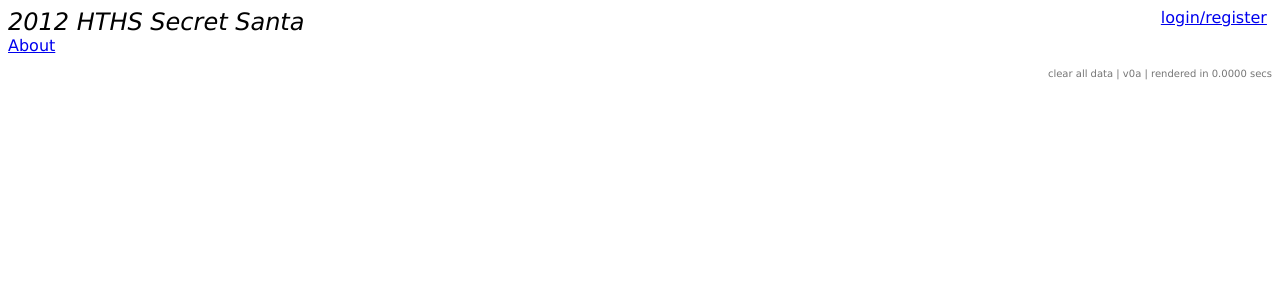
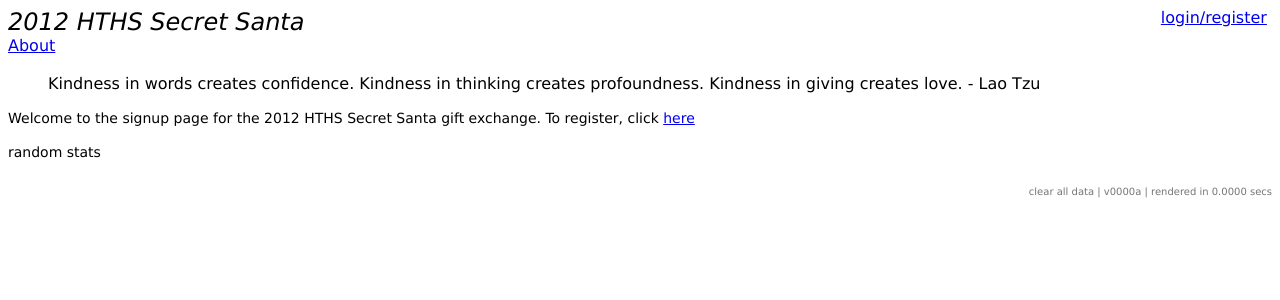
Before and after one commit to zacharyliu/HTHS-Secret-Santa, a CodeIgniter app: page / in a window 1280 px wide. Shown: the top 300 px of the page. Run offline with CodeIgniter, Linux system fonts and the light colour scheme.

Commit message:
fixed footer changed render_helper to allow for direct inclusion of view started home view

```diff
--- a/application/controllers/login.php
+++ b/application/controllers/login.php
@@ -1,5 +1,3 @@
-// Zach's script
-
 <?php if (!defined('BASEPATH')) {exit('No direct script access allowed');}
 
 class Login extends CI_Controller {
--- a/application/controllers/secretsanta.php
+++ b/application/controllers/secretsanta.php
@@ -21,7 +21,7 @@ class Secretsanta extends CI_Controller {
 	 */
 	public function index()
 	{
-		render('');
+		render('home');
 	}
 }
 
--- a/application/helpers/render_helper.php
+++ b/application/helpers/render_helper.php
@@ -1,13 +1,13 @@
 <?php
 
-function render($content, $title = '') {
+function render($view, $data = array(), $title = '') {
     $CI = &get_instance();
 
     $CI->load->view('header', array('title' => $title));
-    $CI->load->view('index', array('content' => $content));
+    $CI->load->view($view, $data);
 
-    $version = 0;
+    file_exists('version.php') && include 'version.php';
     $vars['app_disp'] = 1;
-    $vars['version'] = 'v'.($version/1000).'a';
+    $vars['version'] = isset($version) ? ('v'.($version/1000).'a') : ('v0000a');
     $CI->load->view('footer',$vars);
 }
--- a/application/views/footer.php
+++ b/application/views/footer.php
@@ -3,7 +3,7 @@
 <!--<script src="/application/views/main.css" type="text/css"></script>-->
 </head>
 <body>
-<div style="margin-top:10px;float:right;"><span class="footer"><?php if (isset($app_disp) && $app_disp == 1) echo '<a class="footer" onclick="erase()">clear all data</a> | '.$version.' | ';?>rendered in <?php echo $this->benchmark->elapsed_time();?> secs</span>
+<div style="margin-top:10px;float:right;"><span class="footer"><?php echo (isset($app_disp) && $app_disp == 1) ? ('<a class="footer">clear all data</a> | '.($version).' | ') : ($version.' | ');?> rendered in <?php echo $this->benchmark->elapsed_time();?> secs</span>
 </div>
 </body>
 </html>
--- a/application/views/header.php
+++ b/application/views/header.php
@@ -6,9 +6,8 @@ echo (isset($title) && $title != '') ? ($title . ' - ' . $string) : $string;
 ?></title>
 
 <script type="text/javascript">
-
   var _gaq = _gaq || [];
-  _gaq.push(['_setAccount', 'UA-36741494-1']);
+  _gaq.push(['_setAccount', 'UA-36741494-2']);
   _gaq.push(['_trackPageview']);
 
   (function() {
@@ -16,7 +15,6 @@ echo (isset($title) && $title != '') ? ($title . ' - ' . $string) : $string;
     ga.src = ('https:' == document.location.protocol ? 'https://ssl' : 'http://www') + '.google-analytics.com/ga.js';
     var s = document.getElementsByTagName('script')[0]; s.parentNode.insertBefore(ga, s);
   })();
-
 </script>
 
 <link rel="stylesheet" type="text/css" href="<?php echo base_url('/css/main.css')?>">
--- /dev/null
+++ b/application/views/home.php
@@ -0,0 +1,12 @@
+<html>
+
+
+<body>
+<blockquote>Kindness in words creates confidence. Kindness in thinking creates profoundness. Kindness in giving creates love. - Lao Tzu</blockquote>
+
+<p>Welcome to the signup page for the 2012 HTHS Secret Santa gift exchange. To register, click <a href="<?php echo base_url('login')?>"> here </a></p>
+
+<p>random stats</p>
+</body>
+
+</html>
```
